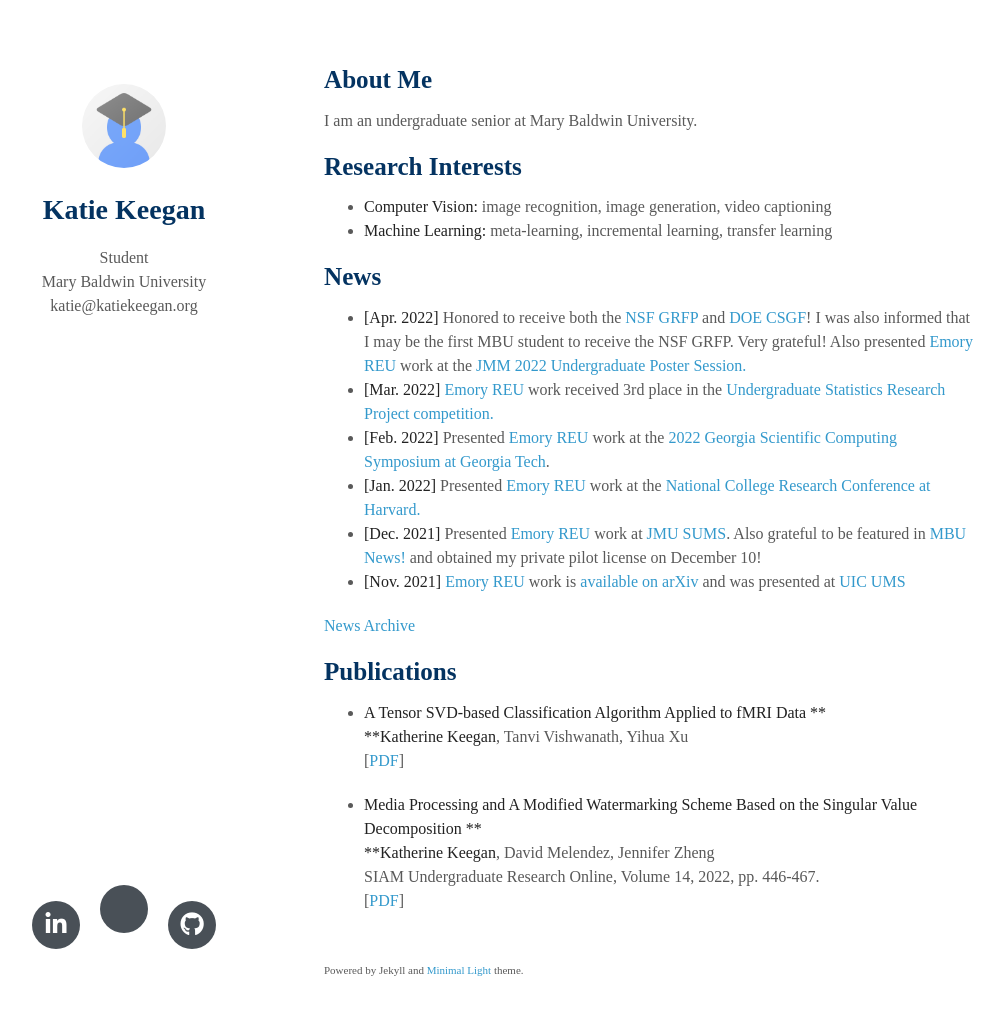
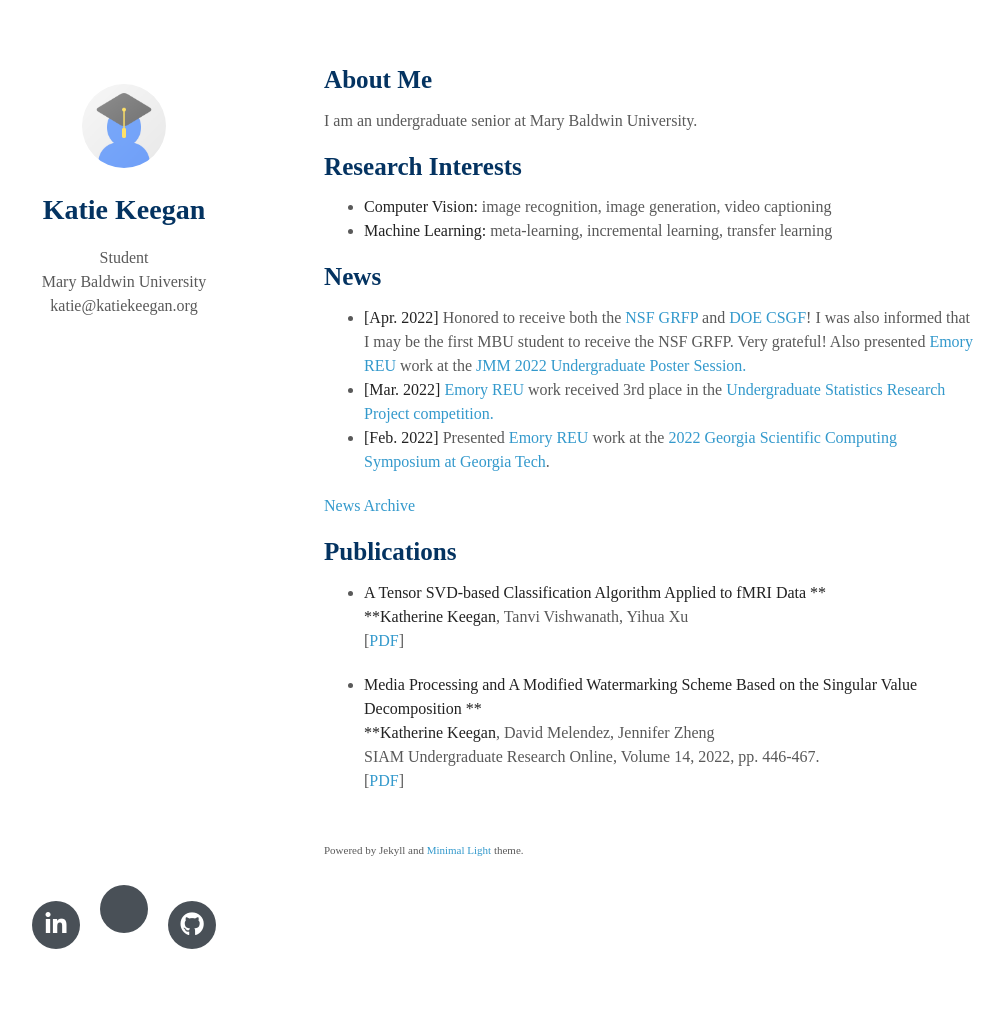
Before and after one commit to katiekeegan/katiekeegan, a Jekyll site: the page built from index.md, in a window 1280 px wide and 1051 px high. Shown: the top 1015 px of the window, without its empty margins (146-1150 px from the left). Built offline with Jekyll 4.4.1, drawn with Linux system fonts in a browser that asks for light colours; nearby versions of some CDN libraries; a style sheet for code colours, icons or effects is not loaded; our own code applies the rules of GitHub Pages for plain Markdown files.

Commit message:
Update index.md

```diff
--- a/index.md
+++ b/index.md
@@ -16,9 +16,6 @@ I am an undergraduate senior at Mary Baldwin University.
 - **[Apr. 2022]** Honored to receive both the [NSF GRFP](https://www.research.gov/grfp/AwardeeList.do?method=loadAwardeeList) and [DOE CSGF](https://www.krellinst.org/csgf/)! I was also informed that I may be the first MBU student to receive the NSF GRFP. Very grateful! Also presented [Emory REU](http://www.mathcs.emory.edu/site/scicomp/REURET/) work at the [JMM 2022 Undergraduate Poster Session.](https://meetings.ams.org/math/jmm2022/meetingapp.cgi/Paper/8333)
 - **[Mar. 2022]** [Emory REU](http://www.mathcs.emory.edu/site/scicomp/REURET/) work received 3rd place in the [Undergraduate Statistics Research Project competition.](https://www.causeweb.org/usproc/usresp/2021/fall/winners)
 - **[Feb. 2022]**  Presented [Emory REU](http://www.mathcs.emory.edu/site/scicomp/REURET/) work at the [2022 Georgia Scientific Computing Symposium at Georgia Tech](https://comp-physics.group/GSCS22/).
-- **[Jan. 2022]** Presented [Emory REU](http://www.mathcs.emory.edu/site/scicomp/REURET/) work at the [National College Research Conference at Harvard.](https://www.hcura.org/about-ncrc)
-- **[Dec. 2021]** Presented [Emory REU](http://www.mathcs.emory.edu/site/scicomp/REURET/) work at [JMU SUMS](https://www.jmu.edu/mathstat/sums/index.shtml). Also grateful to be featured in [MBU News!](https://marybaldwin.edu/news/2021/12/17/program-for-the-exceptionally-gifted-standout-katie-keegan-22-wins-national-attention/) and obtained my private pilot license on December 10!
-- **[Nov. 2021]** [Emory REU](http://www.mathcs.emory.edu/site/scicomp/REURET/) work is [available on arXiv](https://arxiv.org/abs/2111.00587) and was presented at [UIC UMS](https://homepages.math.uic.edu/ums/)
 
 [News Archive](news.md)
 
```
